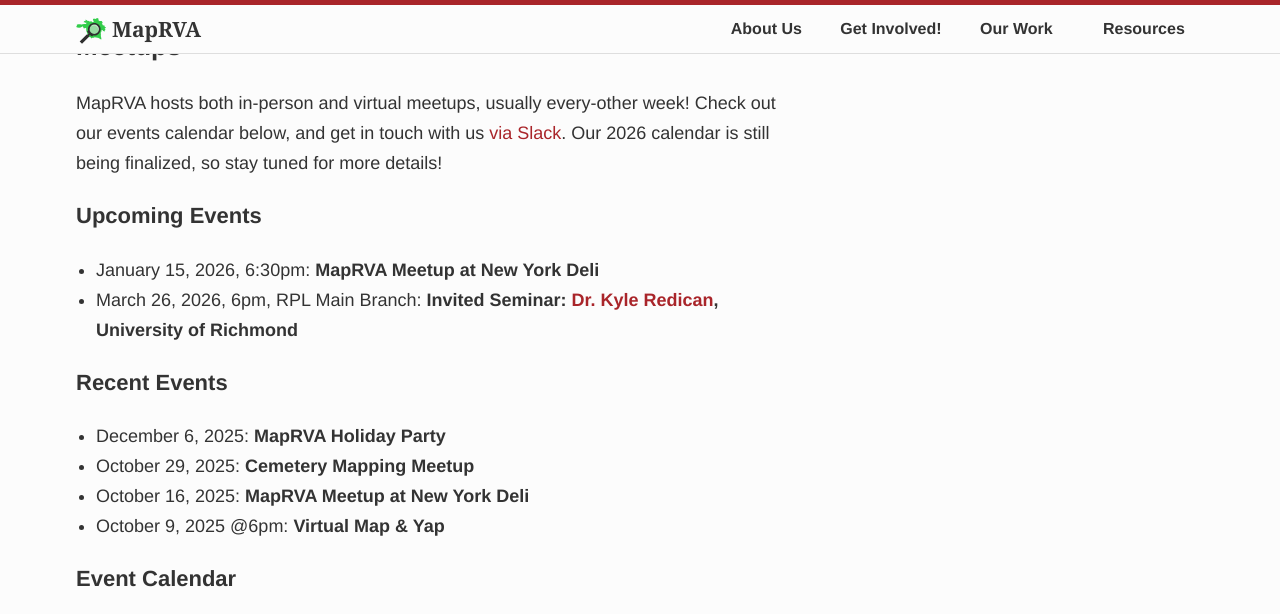
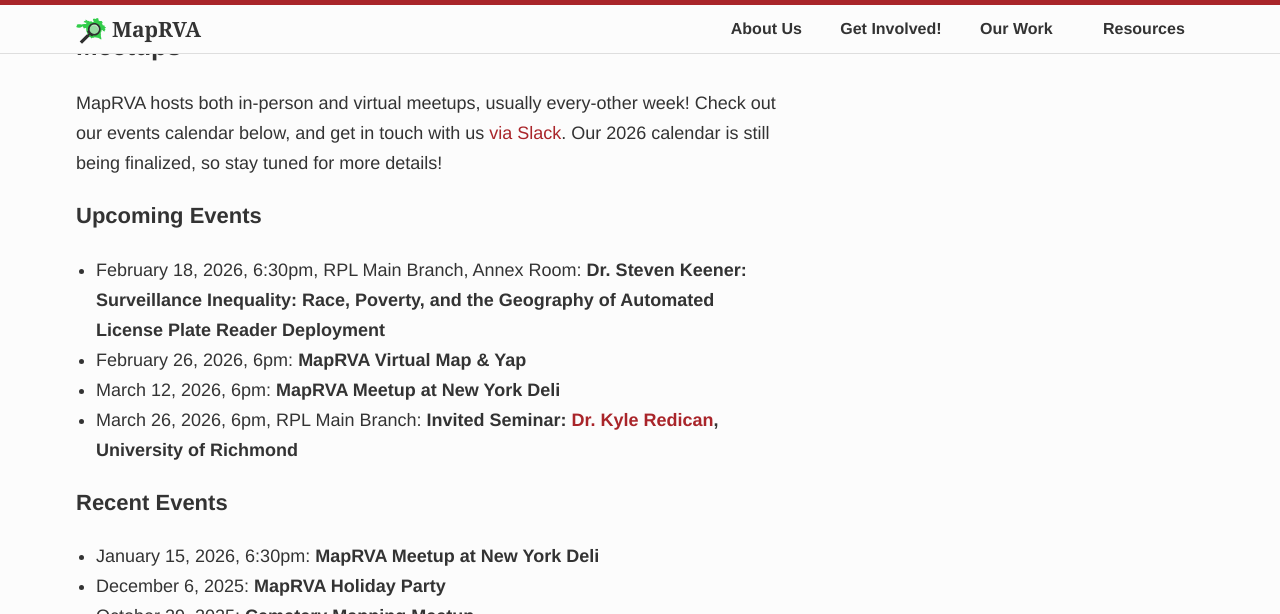
Before and after one commit to MapRVA/maprva.org, a Jekyll site: the page built from index.md, in a window 1280 px wide and 900 px high, scrolled down 807 px, cut to the strip 0-614 px from the top of the window. Built offline with Jekyll 4.4.1, drawn with Linux system fonts in a browser that asks for light colours; cached includes are drawn as plain includes; comment, search, counter and statistics services are not loaded.

Commit message:
update upcoming events

```diff
--- a/index.md
+++ b/index.md
@@ -29,15 +29,17 @@
 
 ### Upcoming Events
 
-- January 15, 2026, 6:30pm: **MapRVA Meetup at New York Deli**
+- February 18, 2026, 6:30pm, RPL Main Branch, Annex Room: **Dr. Steven Keener: Surveillance Inequality: Race, Poverty, and the Geography of Automated License Plate Reader Deployment**
+- February 26, 2026, 6pm: **MapRVA Virtual Map & Yap**
+- March 12, 2026, 6pm: **MapRVA Meetup at New York Deli**
 - March 26, 2026, 6pm, RPL Main Branch: **Invited Seminar: [Dr. Kyle Redican](https://geography.richmond.edu/faculty/kredican), University of Richmond**
 
 ### Recent Events
 
+- January 15, 2026, 6:30pm: **MapRVA Meetup at New York Deli**
 - December 6, 2025: **MapRVA Holiday Party**
 - October 29, 2025: **Cemetery Mapping Meetup**
 - October 16, 2025: **MapRVA Meetup at New York Deli**
-- October 9, 2025 @6pm: **Virtual Map & Yap**
 
 ### Event Calendar
 
```
